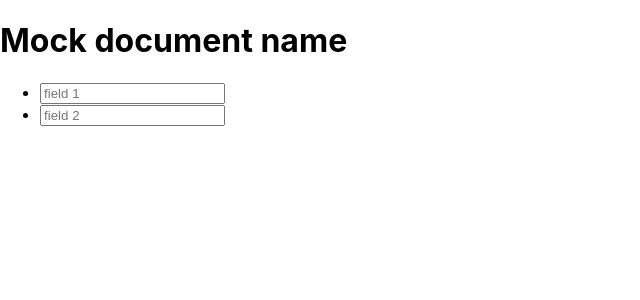
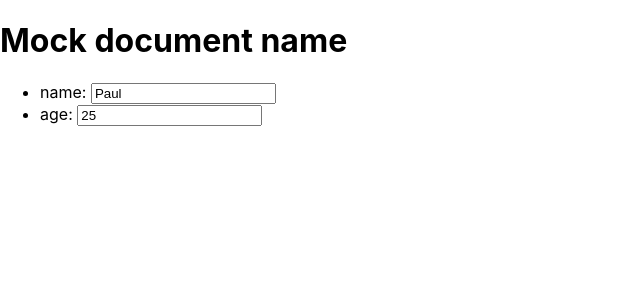
Before and after one commit to AbdullatifGhajar/advanced-programming-2023, a React (Create React App) app in the folder app/: page /document/1 in a window 1280 px wide. Shown: the top 300 px of the page, without its empty margins (0-640 px from the left). Built offline with nearby package versions, Linux system fonts and the light colour scheme; no server answers.

Commit message:
Adjust field state type and update rendering logic in DocumentDetails component

```diff
--- a/app/src/DocumentDetails.tsx
+++ b/app/src/DocumentDetails.tsx
@@ -1,9 +1,14 @@
 import React from 'react';
 import { useParams } from 'react-router-dom';
 
+const exampleFields = {
+    "name": "Paul",
+    "age": 25,
+}
+
 const DocumentDetails = () => {
     const [name, setName] = React.useState<string>("");
-    const [fields, setFields] = React.useState<string[]>([]);
+    const [fields, setFields] = React.useState<{ [key: string]: any }>({}); // Adjusting the type
     const { id } = useParams<{ id: string }>(); // Extracting id from URL
 
     React.useEffect(() => {
@@ -17,7 +22,7 @@ const DocumentDetails = () => {
                 .catch((error) => {
                     console.error('Error:', error);
                     setName("Mock document name");
-                    setFields(["field 1", "field 2"]);
+                    setFields(exampleFields);
                 });
         }
     }, [id]);
@@ -26,9 +31,9 @@ const DocumentDetails = () => {
         <div>
             <h1>{name}</h1>
             <ul>
-                {fields.map((field) => (
-                    <li key={field}>
-                        <input type="text" placeholder={field} />
+                {Object.entries(fields).map(([fieldKey, fieldValue]) => (
+                    <li key={fieldKey}>
+                        {fieldKey}: <input type="text" value={fieldValue} onChange={() => {}} />
                     </li>
                 ))}
             </ul>
```
